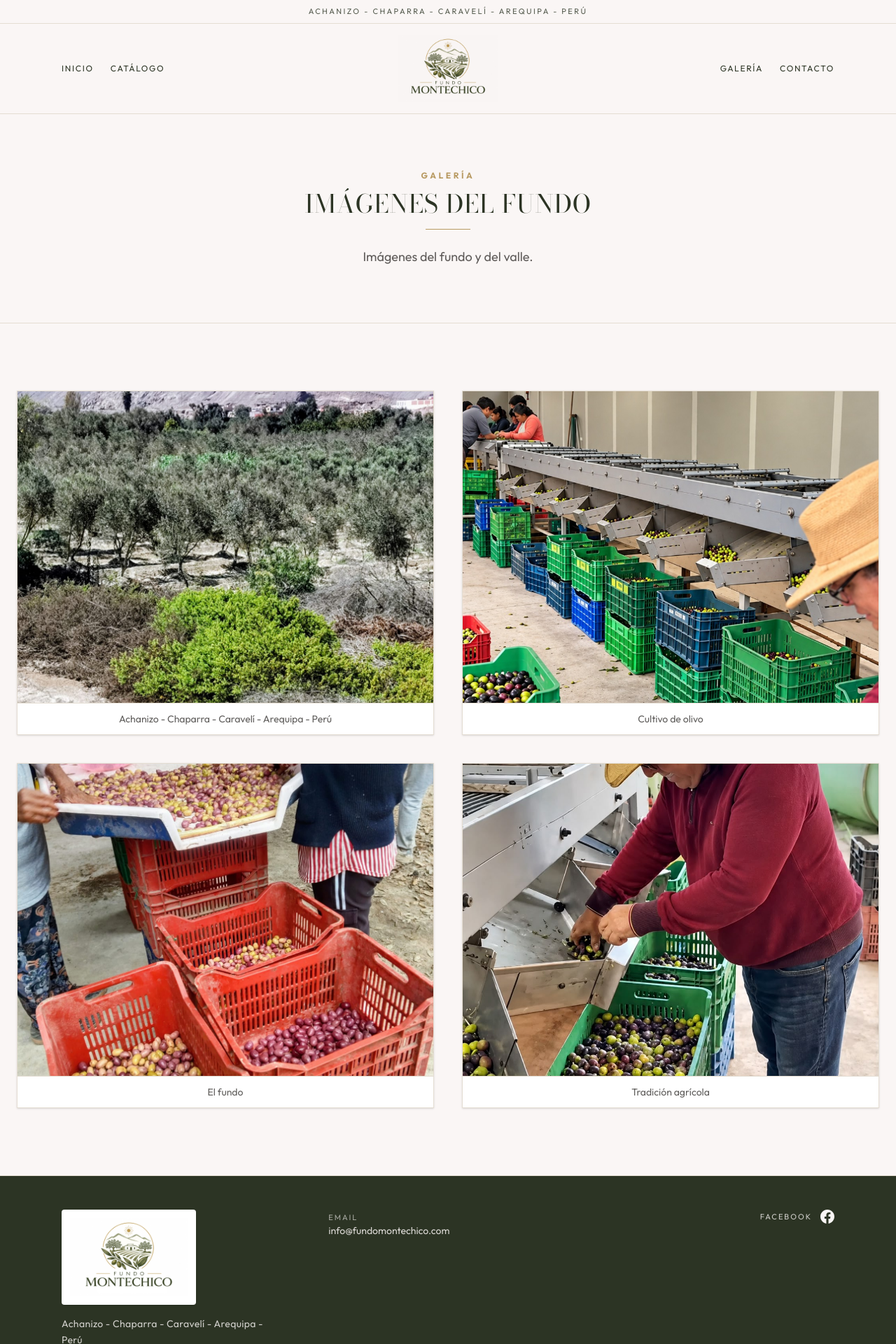
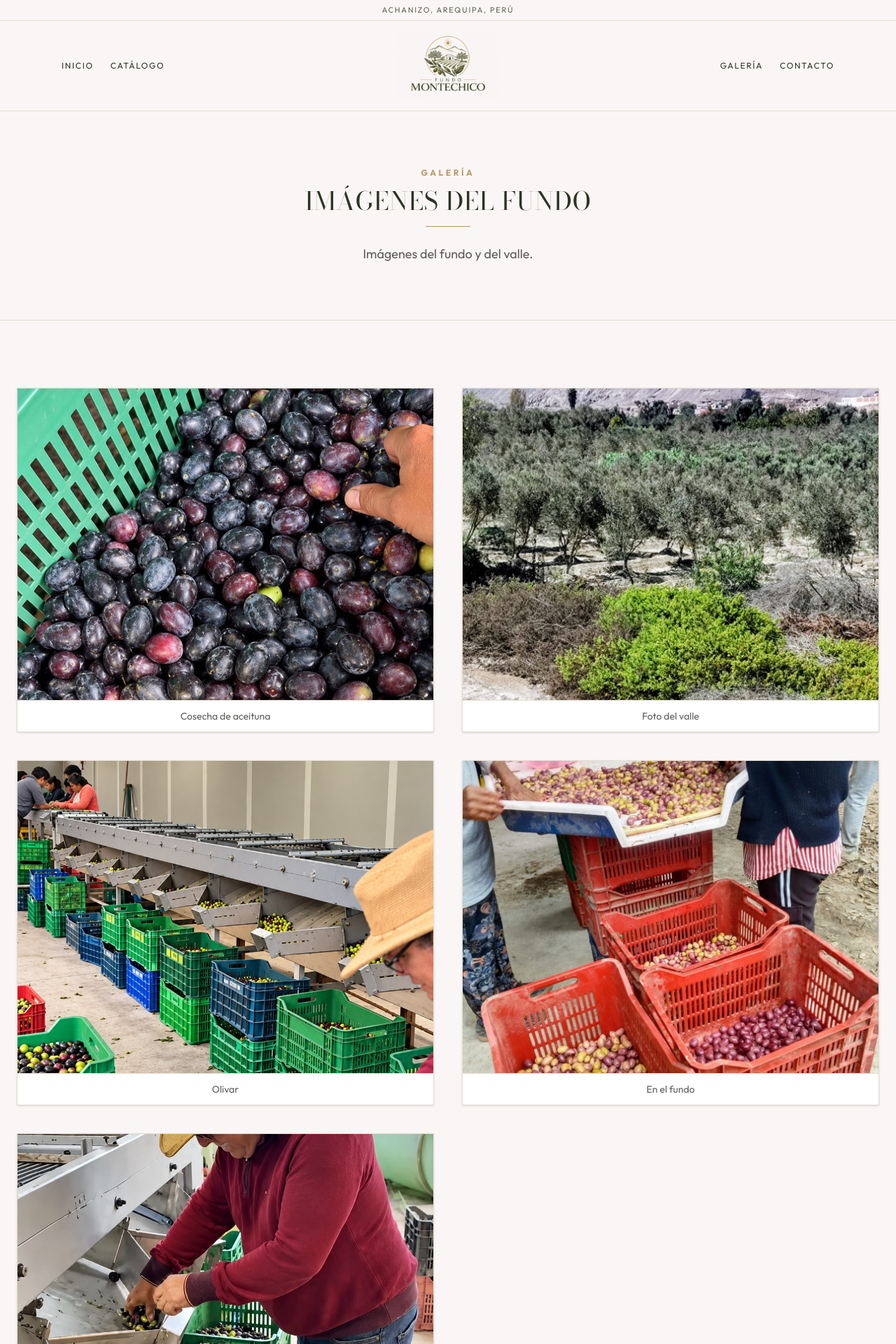
Before and after one commit to gggaaarl/fundomontechikus, a Next.js app: page /galeria in a window 1280 px wide. Shown: the top 1920 px of the page at 70% size. Built offline with nearby package versions, Linux system fonts and the light colour scheme.

Commit message:
cambios diseño profesional 1

```diff
--- a/app/contacto/page.tsx
+++ b/app/contacto/page.tsx
@@ -1,78 +1,5 @@
-import { PageBanner } from "@/components/page-banner";
-import { site } from "@/lib/site-content";
+import { HashRedirect } from "@/components/hash-redirect";
 
-function phoneHref(number: string, whatsapp?: boolean) {
-  const digits = number.replace(/\D/g, "");
-  if (!digits) return null;
-  return whatsapp ? `https://wa.me/${digits}` : `tel:+${digits.replace(/^\+/, "")}`;
+export default function ContactoRedirectPage() {
+  return <HashRedirect hash="#contacto" />;
 }
-
-export default function ContactoPage() {
-  const listedPhones = site.contact.phones.filter((entry) => entry.number.replace(/\s/g, "").length > 0);
-  const instagram = site.social.instagram.trim();
-
-  return (
-    <main>
-      <PageBanner
-        eyebrow="Contacto"
-        title="Escríbenos"
-        description="Consultas comerciales, distribución o información sobre Don Santino."
-      />
-      <section className="section-block bg-background">
-        <div className="mx-auto max-w-xl space-y-6 px-6 font-sans text-ink/80">
-          {listedPhones.map((entry) => {
-            const href = phoneHref(entry.number, "whatsapp" in entry && entry.whatsapp);
-            return (
-              <p key={entry.label}>
-                <span className="block text-[11px] tracking-[0.18em] text-olive/70 uppercase">{entry.label}</span>
-                {href ? (
-                  <a
-                    href={href}
-                    target={"whatsapp" in entry && entry.whatsapp ? "_blank" : undefined}
-                    rel={"whatsapp" in entry && entry.whatsapp ? "noopener noreferrer" : undefined}
-                    className="text-lg text-olive hover:text-gold"
-                  >
-                    {entry.number}
-                  </a>
-                ) : (
-                  <span className="text-lg text-ink/90">{entry.number}</span>
-                )}
-              </p>
-            );
-          })}
-          <p>
-            <span className="block text-[11px] tracking-[0.18em] text-olive/70 uppercase">Email</span>
-            <a href={`mailto:${site.contact.email}`} className="text-lg text-olive hover:text-gold">
-              {site.contact.email}
-            </a>
-          </p>
-          <p>
-            <span className="block text-[11px] tracking-[0.18em] text-olive/70 uppercase">Dirección</span>
-            <span className="text-lg text-ink/90">{site.contact.address}</span>
-          </p>
-          <p>
-            <span className="block text-[11px] tracking-[0.18em] text-olive/70 uppercase">Redes</span>
-            <a
-              href={site.social.facebook}
-              target="_blank"
-              rel="noopener noreferrer"
-              className="block text-lg text-olive hover:text-gold"
-            >
-              Facebook
-            </a>
-            {instagram ? (
-              <a
-                href={instagram}
-                target="_blank"
-                rel="noopener noreferrer"
-                className="mt-2 block text-lg text-olive hover:text-gold"
-              >
-                Instagram
-              </a>
-            ) : null}
-          </p>
-        </div>
-      </section>
-    </main>
-  );
-}
--- a/app/layout.tsx
+++ b/app/layout.tsx
@@ -17,7 +17,7 @@ const bodoni = Bodoni_Moda({
 export const metadata: Metadata = {
   title: "Fundo Montechico | Aceite de Oliva Extra Virgen",
   description:
-    "Aceite de oliva extra virgen de extracción en frío. Achanizo - Chaparra - Caravelí - Arequipa - Perú.",
+    "Aceite de oliva extra virgen de extracción en frío. Fundo Montechico, valle de Chaparra, Arequipa.",
 };
 
 export default function RootLayout({ children }: LayoutProps<"/">) {
--- a/components/chaparra-map-section.tsx
+++ b/components/chaparra-map-section.tsx
@@ -1,6 +1,6 @@
 import Image from "next/image";
 import Link from "next/link";
-import { locationFull, mapSectionBackground, site, ubicacionCopy } from "@/lib/site-content";
+import { mapSectionBackground, place, site, ubicacionCopy } from "@/lib/site-content";
 
 export function ChaparraMapSection() {
   return (
@@ -18,7 +18,7 @@ export function ChaparraMapSection() {
       <div className="relative mx-auto max-w-5xl px-6">
         <div className="overflow-hidden rounded-3xl border border-line/80 bg-white/95 shadow-xl backdrop-blur-sm">
           <iframe
-            title={`Mapa de ${site.map.placeName}, ${locationFull}`}
+            title={`Mapa de ${site.map.placeName}`}
             src={site.map.embedUrl}
             className="h-[min(420px,70vw)] w-full border-0"
             loading="lazy"
@@ -56,7 +56,7 @@ export function ChaparraMapSection() {
             </svg>
             <h2 className="font-display text-3xl text-olive uppercase sm:text-4xl">Ubicación</h2>
           </div>
-          <p className="max-w-xl font-sans text-base text-ink/75">{locationFull}</p>
+          <p className="max-w-xl font-sans text-base text-ink/75">{place.speech}</p>
         </div>
 
         <p className="mx-auto mt-8 max-w-3xl text-center font-sans text-lg leading-relaxed text-ink/80">
--- a/components/gallery-grid.tsx
+++ b/components/gallery-grid.tsx
@@ -7,15 +7,15 @@ export function GalleryGrid() {
       {galleryItems.map((item) => (
         <li key={item.src} className="min-w-0">
           <figure className="flex h-full flex-col overflow-hidden border border-line bg-white shadow-sm">
-            <div className="flex items-center justify-center bg-paper p-3 sm:block sm:p-0">
+            <div className="flex min-h-[min(72vw,420px)] items-center justify-center bg-paper p-2 sm:min-h-0 sm:p-0">
               <Image
                 src={item.src}
                 alt={item.alt}
                 width={1400}
                 height={1050}
                 quality={90}
-                className="mx-auto max-h-[min(52vw,320px)] w-auto max-w-full object-contain sm:max-h-none sm:aspect-[4/3] sm:w-full sm:object-cover sm:object-center"
-                sizes="(max-width: 640px) 90vw, 640px"
+                className="h-auto w-full max-w-full object-contain sm:aspect-[4/3] sm:object-cover sm:object-center"
+                sizes="(max-width: 640px) 100vw, 640px"
               />
             </div>
             <figcaption className="border-t border-line px-4 py-3 text-center text-sm text-ink/70">
--- a/components/product-panel.tsx
+++ b/components/product-panel.tsx
@@ -5,10 +5,11 @@ import { useState } from "react";
 import { ContactForm } from "@/components/contact-form";
 import { NutritionPanel } from "@/components/nutrition-panel";
 import { Timeline } from "@/components/timeline";
+import { place } from "@/lib/site-content";
 
 const details = [
   ["Nombre", "Aceite de Oliva Extra Virgen Don Santino"],
-  ["Origen", "Achanizo - Chaparra - Caravelí - Arequipa - Perú"],
+  ["Origen", place.productOrigen],
   ["Ingredientes", "100% aceite de oliva extra virgen"],
   ["Extracción", "En frío — primera prensada"],
   ["Acidez", "≤ 0,3%"],
--- a/components/site-footer.tsx
+++ b/components/site-footer.tsx
@@ -9,25 +9,28 @@ function phoneHref(number: string, whatsapp?: boolean) {
 
 export function SiteFooter() {
   const listedPhones = site.contact.phones.filter((entry) => entry.number.replace(/\s/g, "").length > 0);
-  const instagram = site.social.instagram.trim();
 
   return (
-    <footer className="mt-auto border-t border-line bg-olive text-paper">
+    <footer id="contacto" className="mt-auto scroll-mt-28 border-t border-line bg-olive text-paper">
       <div className="mx-auto max-w-6xl px-6 py-12">
         <div className="grid gap-10 md:grid-cols-2 lg:grid-cols-3">
           <div className="flex flex-col items-center text-center md:items-start md:text-left">
-            <div className="inline-block rounded-sm bg-white p-3 shadow-sm">
+            <div className="inline-block rounded-sm bg-white p-4 shadow-sm">
               <Image
                 src="/logo_nuevo.jpeg"
                 alt={site.name}
-                width={200}
-                height={200}
-                className="h-20 w-auto object-contain sm:h-24 md:h-28"
+                width={240}
+                height={240}
+                className="h-24 w-auto object-contain sm:h-28 md:h-32"
               />
             </div>
-            <p className="mt-4 max-w-xs font-sans text-sm leading-relaxed tracking-wide text-paper/80">
-              {site.contact.address}
-            </p>
+            <address className="mt-4 max-w-xs font-sans text-sm not-italic leading-relaxed text-paper/80">
+              {site.contact.addressLines.map((line) => (
+                <span key={line} className="block">
+                  {line}
+                </span>
+              ))}
+            </address>
           </div>
 
           <div className="space-y-3 text-center font-sans text-sm text-paper/85 md:text-left">
@@ -75,9 +78,8 @@ export function SiteFooter() {
                 <path d="M24 12.073c0-6.627-5.373-12-12-12s-12 5.373-12 12c0 5.99 4.388 10.954 10.125 11.854v-8.385H7.078v-3.47h3.047V9.43c0-3.007 1.792-4.669 4.533-4.669 1.312 0 2.686.235 2.686.235v2.953H15.83c-1.491 0-1.956.925-1.956 1.874v2.25h3.328l-.532 3.47h-2.796v8.385C19.612 23.027 24 18.062 24 12.073z" />
               </svg>
             </a>
-            {instagram ? (
             <a
-                href={instagram}
+              href={site.social.instagram}
               target="_blank"
               rel="noopener noreferrer"
               className="group flex items-center gap-3 transition-colors hover:text-gold"
@@ -89,7 +91,6 @@ export function SiteFooter() {
                 <path d="M12 2.163c3.204 0 3.584.012 4.85.07 3.252.148 4.771 1.691 4.919 4.919.058 1.265.069 1.645.069 4.849 0 3.205-.012 3.584-.069 4.849-.149 3.225-1.664 4.771-4.919 4.919-1.266.058-1.644.07-4.85.07-3.204 0-3.584-.012-4.849-.07-3.26-.149-4.771-1.699-4.919-4.92-.058-1.265-.07-1.644-.07-4.849 0-3.204.013-3.583.07-4.849.149-3.227 1.664-4.771 4.919-4.919 1.266-.057 1.645-.069 4.849-.069zm0-2.163c-3.259 0-3.667.014-4.947.072-4.358.2-6.78 2.618-6.98 6.98-.059 1.281-.073 1.689-.073 4.948 0 3.259.014 3.668.072 4.948.2 4.358 2.618 6.78 6.98 6.98 1.281.058 1.689.072 4.948.072 3.259 0 3.668-.014 4.948-.072 4.354-.2 6.782-2.618 6.979-6.98.059-1.28.073-1.689.073-4.948 0-3.259-.014-3.667-.072-4.947-.196-4.354-2.617-6.78-6.979-6.98-1.281-.059-1.69-.073-4.949-.073zm0 5.838c-3.403 0-6.162 2.759-6.162 6.162s2.759 6.163 6.162 6.163 6.162-2.759 6.162-6.163c0-3.403-2.759-6.162-6.162-6.162zm0 10.162c-2.209 0-4-1.79-4-4 0-2.209 1.791-4 4-4s4 1.791 4 4c0 2.21-1.791 4-4 4zm6.406-11.845c-.796 0-1.441.645-1.441 1.44s.645 1.44 1.441 1.44c.795 0 1.439-.645 1.439-1.44s-.644-1.44-1.439-1.44z" />
               </svg>
             </a>
-            ) : null}
           </div>
         </div>
       </div>
--- a/components/site-header.tsx
+++ b/components/site-header.tsx
@@ -2,21 +2,53 @@
 
 import Image from "next/image";
 import Link from "next/link";
-import { useState } from "react";
+import { useEffect, useState } from "react";
 import { navLinks, site } from "@/lib/site-content";
 
 const allLinks = [...navLinks.primary, ...navLinks.secondary];
 
+function HamburgerIcon({ open }: { open: boolean }) {
+  return (
+    <span className="relative block h-5 w-6" aria-hidden>
+      <span
+        className={`absolute left-0 top-0.5 block h-0.5 w-6 bg-olive transition-all duration-300 lg:bg-olive ${
+          open ? "top-2 rotate-45" : ""
+        }`}
+      />
+      <span
+        className={`absolute left-0 top-2 block h-0.5 w-6 bg-olive transition-all duration-300 ${
+          open ? "opacity-0" : ""
+        }`}
+      />
+      <span
+        className={`absolute left-0 top-3.5 block h-0.5 w-6 bg-olive transition-all duration-300 ${
+          open ? "top-2 -rotate-45" : ""
+        }`}
+      />
+    </span>
+  );
+}
+
 export function SiteHeader() {
   const [open, setOpen] = useState(false);
 
+  useEffect(() => {
+    document.body.style.overflow = open ? "hidden" : "";
+    return () => {
+      document.body.style.overflow = "";
+    };
+  }, [open]);
+
   return (
+    <>
       <header className="sticky top-0 z-40 border-b border-line bg-paper/95 backdrop-blur">
-      <p className="border-b border-line py-2 text-center text-[11px] tracking-[0.22em] text-olive/80 uppercase font-sans">
+        <p className="hidden border-b border-line py-1.5 text-center text-[11px] tracking-[0.16em] text-olive/75 uppercase font-sans lg:block">
           {site.locationLine}
         </p>
-      <div className="mx-auto flex max-w-6xl items-center justify-between gap-4 px-4 py-4 sm:px-6">
-        <nav className="hidden flex-1 items-center gap-6 lg:flex">
+
+        {/* Desktop */}
+        <div className="mx-auto hidden max-w-6xl items-center justify-between gap-4 px-6 py-4 lg:flex">
+          <nav className="flex flex-1 items-center gap-6">
             {navLinks.primary.map((link) => (
               <Link
                 key={link.href}
@@ -27,8 +59,7 @@ export function SiteHeader() {
               </Link>
             ))}
           </nav>
-
-        <Link href="/" className="flex shrink-0 justify-center lg:flex-1">
+          <Link href="/" className="flex shrink-0 justify-center">
             <div className="relative mix-blend-multiply">
               <Image
                 src="/logo_nuevo.jpeg"
@@ -36,12 +67,11 @@ export function SiteHeader() {
                 width={160}
                 height={160}
                 priority
-              className="h-16 w-auto object-contain sm:h-20 md:h-24"
+                className="h-20 w-auto object-contain md:h-24"
               />
             </div>
           </Link>
-
-        <nav className="hidden flex-1 items-center justify-end gap-6 lg:flex">
+          <nav className="flex flex-1 items-center justify-end gap-6">
             {navLinks.secondary.map((link) => (
               <Link
                 key={link.href}
@@ -52,31 +82,78 @@ export function SiteHeader() {
               </Link>
             ))}
           </nav>
+        </div>
 
+        {/* Mobile: logo centrado + hamburguesa */}
+        <div className="relative flex items-center justify-center px-4 py-3 lg:hidden">
+          <Link href="/" className="flex justify-center" onClick={() => setOpen(false)}>
+            <Image
+              src="/logo_nuevo.jpeg"
+              alt={site.name}
+              width={140}
+              height={140}
+              priority
+              className="h-14 w-auto object-contain mix-blend-multiply"
+            />
+          </Link>
           <button
             type="button"
-          className="text-[12px] tracking-[0.18em] text-olive uppercase lg:hidden"
+            className="absolute right-4 top-1/2 -translate-y-1/2 p-2"
             aria-expanded={open}
+            aria-label={open ? "Cerrar menú" : "Abrir menú"}
             onClick={() => setOpen((value) => !value)}
           >
-          {open ? "Cerrar" : "Menú"}
+            <HamburgerIcon open={open} />
+          </button>
+        </div>
+      </header>
+
+      {/* Menú pantalla completa (mobile) */}
+      <div
+        className={`fixed inset-0 z-50 flex flex-col bg-olive transition-all duration-500 ease-out lg:hidden ${
+          open ? "visible opacity-100" : "pointer-events-none invisible opacity-0"
+        }`}
+        aria-hidden={!open}
+      >
+        <div className="flex items-center justify-end px-5 pt-5">
+          <button
+            type="button"
+            className="p-2"
+            aria-label="Cerrar menú"
+            onClick={() => setOpen(false)}
+          >
+            <span className="relative block h-5 w-6" aria-hidden>
+              <span className="absolute left-0 top-2 block h-0.5 w-6 rotate-45 bg-paper" />
+              <span className="absolute left-0 top-2 block h-0.5 w-6 -rotate-45 bg-paper" />
+            </span>
           </button>
         </div>
 
-      {open ? (
-        <nav className="flex flex-col gap-4 border-t border-line bg-paper px-6 py-5 text-[13px] tracking-[0.16em] uppercase shadow-sm lg:hidden">
-          {allLinks.map((link) => (
+        <div className="flex flex-1 flex-col items-center justify-center px-8 pb-16">
+          <Image
+            src="/logo_nuevo.jpeg"
+            alt=""
+            width={120}
+            height={120}
+            className="mb-12 h-16 w-auto object-contain brightness-0 invert"
+          />
+          <nav className="flex w-full max-w-xs flex-col gap-6 text-center">
+            {allLinks.map((link, i) => (
               <Link
                 key={link.href}
                 href={link.href}
                 onClick={() => setOpen(false)}
-              className="text-olive transition-colors hover:text-gold"
+                className={`font-display text-2xl tracking-[0.12em] text-paper uppercase transition-all duration-500 hover:text-gold ${
+                  open ? "translate-y-0 opacity-100" : "translate-y-4 opacity-0"
+                }`}
+                style={{ transitionDelay: open ? `${120 + i * 60}ms` : "0ms" }}
               >
                 {link.label}
               </Link>
             ))}
           </nav>
-      ) : null}
-    </header>
+        </div>
+      </div>
+    </>
   );
 }
--- a/lib/site-content.ts
+++ b/lib/site-content.ts
@@ -1,24 +1,35 @@
-/** Formato único de localidad en todo el sitio */
-export const locationFull = "Achanizo - Chaparra - Caravelí - Arequipa - Perú";
+/** Ubicación: encabezado corto, pie legible, texto narrativo aparte */
+export const place = {
+  header: "Achanizo, Arequipa, Perú",
+  /** Pie de página (líneas separadas) */
+  footerLines: [
+    "Achanizo",
+    "Distrito de Chaparra, Provincia de Caravelí",
+    "Departamento de Arequipa, Perú",
+  ],
+  /** Para fichas técnicas / catálogo */
+  productOrigen: "Achanizo, Chaparra, Caravelí, Arequipa, Perú",
+  /** Frase geográfica en textos largos */
+  speech:
+    "localidad de Achanizo, distrito de Chaparra, provincia de Caravelí, departamento de Arequipa",
+} as const;
 
 export const site = {
   name: "Fundo Montechico",
-  tagline: `Aceite de oliva extra virgen · ${locationFull}`,
-  locationLine: locationFull,
+  tagline: "Aceite de oliva extra virgen",
+  locationLine: place.header,
   contact: {
-    /** Edita estos números en lib/site-content.ts */
     phones: [
-      { label: "Teléfono", number: "" },
-      { label: "WhatsApp", number: "", whatsapp: true },
+      { label: "Teléfono", number: "+51 928 551 396" },
+      { label: "WhatsApp", number: "+51 928 551 396", whatsapp: true },
     ],
-    email: "info@fundomontechico.com",
-    address: locationFull,
-    facebookLabel: "Fundo Montechico — Productos Agrícolas",
+    email: "fundomontechico@gmail.com",
+    addressLines: place.footerLines,
+    facebookLabel: "Fundo Montechico",
   },
   social: {
     facebook: "https://www.facebook.com/profile.php?id=61592874851778&locale=es_LA",
-    /** Pega aquí la URL de Instagram del fundo */
-    instagram: "",
+    instagram: "https://www.instagram.com/fundomontechico/",
   },
   map: {
     placeName: "Achanizo",
@@ -34,7 +45,6 @@ export const site = {
   historySince: "1926",
 } as const;
 
-/** Logo e «Inicio» → `/`. Izquierda: anclas al estilo Incahuasi + Catálogo. */
 export const navLinks = {
   primary: [
     { href: "/", label: "Inicio" },
@@ -42,18 +52,36 @@ export const navLinks = {
   ],
   secondary: [
     { href: "/galeria", label: "Galería" },
-    { href: "/contacto", label: "Contacto" },
+    { href: "/#contacto", label: "Contacto" },
   ],
 } as const;
 
 export const heroSlides = [
   {
     image: "/hero/fundo.jpg",
-    alt: `Fundo Montechico · ${locationFull}`,
+    alt: "Fundo Montechico en el valle",
     title: "Del valle a tu mesa",
     lines: [
-      `En ${locationFull} elaboramos un aceite de oliva extra virgen`,
+      "En el fundo Montechico elaboramos aceite de oliva extra virgen",
       "de aroma equilibrado y calidad pensada para cada hogar peruano.",
+    ],
+  },
+  {
+    image: "/producto_principal.jpeg",
+    alt: "Aceite de oliva extra virgen Don Santino",
+    title: "Don Santino",
+    lines: [
+      "Nuestra línea de aceite de oliva extra virgen,",
+      "extracción en frío desde la aceituna del fundo.",
+    ],
+  },
+  {
+    image: "/galeria/aceitunas.jpg",
+    alt: "Cosecha de aceituna en Fundo Montechico",
+    title: "De la aceituna al aceite",
+    lines: [
+      "Aceituna seleccionada a mano en cosecha,",
+      "base de un extra virgen auténtico.",
     ],
   },
 ] as const;
@@ -62,9 +90,9 @@ export const somosCopy = {
   eyebrow: "Historia",
   title: "Fundo Montechico",
   paragraphs: [
-    `Fundo Montechico elabora aceite de oliva extra virgen en ${locationFull}. La aceituna se elige en el fundo y el aceite sale de una presión física, sin mezclas.`,
-    "Cuidamos la calidad desde el cultivo hasta el envasado, con procesos pensados para conservar aroma, color y las propiedades de un aceite de oliva virgen extra.",
-    "Hoy nuestra línea Don Santino representa ese trabajo: un aceite auténtico para la mesa y la cocina diaria.",
+    `Desde ${site.historySince}, en la ${place.speech}, Fundo Montechico cultiva olivo y elabora aceite de oliva extra virgen. La aceituna se elige en el fundo y el aceite se obtiene solo por presión física, sin mezclas.`,
+    "Cuidamos la calidad desde el vivero hasta el envasado, con procesos pensados para conservar aroma, color y las propiedades de un aceite virgen extra.",
+    "Hoy nuestra línea Don Santino reúne ese trabajo: un aceite auténtico para la mesa y la cocina diaria.",
   ],
   image: "/galeria/4.jpg",
   imageAlt: "Vista del fundo Montechico",
@@ -74,7 +102,8 @@ export const timelineEvents = [
   {
     year: "En el valle",
     title: "Achanizo y Chaparra",
-    description: `El trabajo agrícola se concentra en ${locationFull}, donde el vivero y el fundo Montechico desarrollan el cultivo del olivo.`,
+    description:
+      "El trabajo agrícola se concentra en la localidad de Achanizo, donde el vivero y el fundo Montechico desarrollan el cultivo del olivo.",
   },
   {
     year: "Vivero",
@@ -111,7 +140,7 @@ export const timelineEvents = [
 export const ubicacionCopy = {
   eyebrow: "Ubicación",
   title: "Achanizo",
-  intro: `Nuestro fundo se desarrolla en Achanizo, ${locationFull}. El entorno costero-desértico del sur peruano, con valles fértiles irrigados, favorece cultivos como el olivo y define el carácter de nuestros productos.`,
+  intro: `Nuestro fundo está en la ${place.speech}. El clima seco de los valles costeros de Arequipa y la irrigación del valle favorecen el olivo y marcan el carácter de nuestros productos.`,
   features: [
     {
       title: "Suelo",
@@ -138,24 +167,29 @@ export const ubicacionCopy = {
 
 export const galleryItems = [
   {
+    src: "/galeria/aceitunas.jpg",
+    alt: "Aceituna recién cosechada en Fundo Montechico",
+    caption: "Cosecha de aceituna",
+  },
+  {
     src: "/galeria/1.jpg",
-    alt: "Fundo Montechico — imagen 1",
-    caption: locationFull,
+    alt: "Valle de Chaparra",
+    caption: "Foto del valle",
   },
   {
     src: "/galeria/3.jpg",
-    alt: "Fundo Montechico — imagen 3",
-    caption: "Cultivo de olivo",
+    alt: "Cultivo de olivo",
+    caption: "Olivar",
   },
   {
     src: "/galeria/4.jpg",
-    alt: "Fundo Montechico — imagen 4",
-    caption: "El fundo",
+    alt: "Vista del fundo",
+    caption: "En el fundo",
   },
   {
     src: "/galeria/5.jpg",
-    alt: "Fundo Montechico — imagen 5",
-    caption: "Tradición agrícola",
+    alt: "Tradición agrícola",
+    caption: "Nuestro trabajo",
   },
 ] as const;
 
```
Also changed, not shown: app/globals.css (+23 -0 lines), components/hero-slider.tsx (+34 -28 lines), public/galeria/aceitunas.jpg (added), 1 other file (tests, documents, lock files or other folders). Lines whose indentation alone changed are shown as unchanged.
